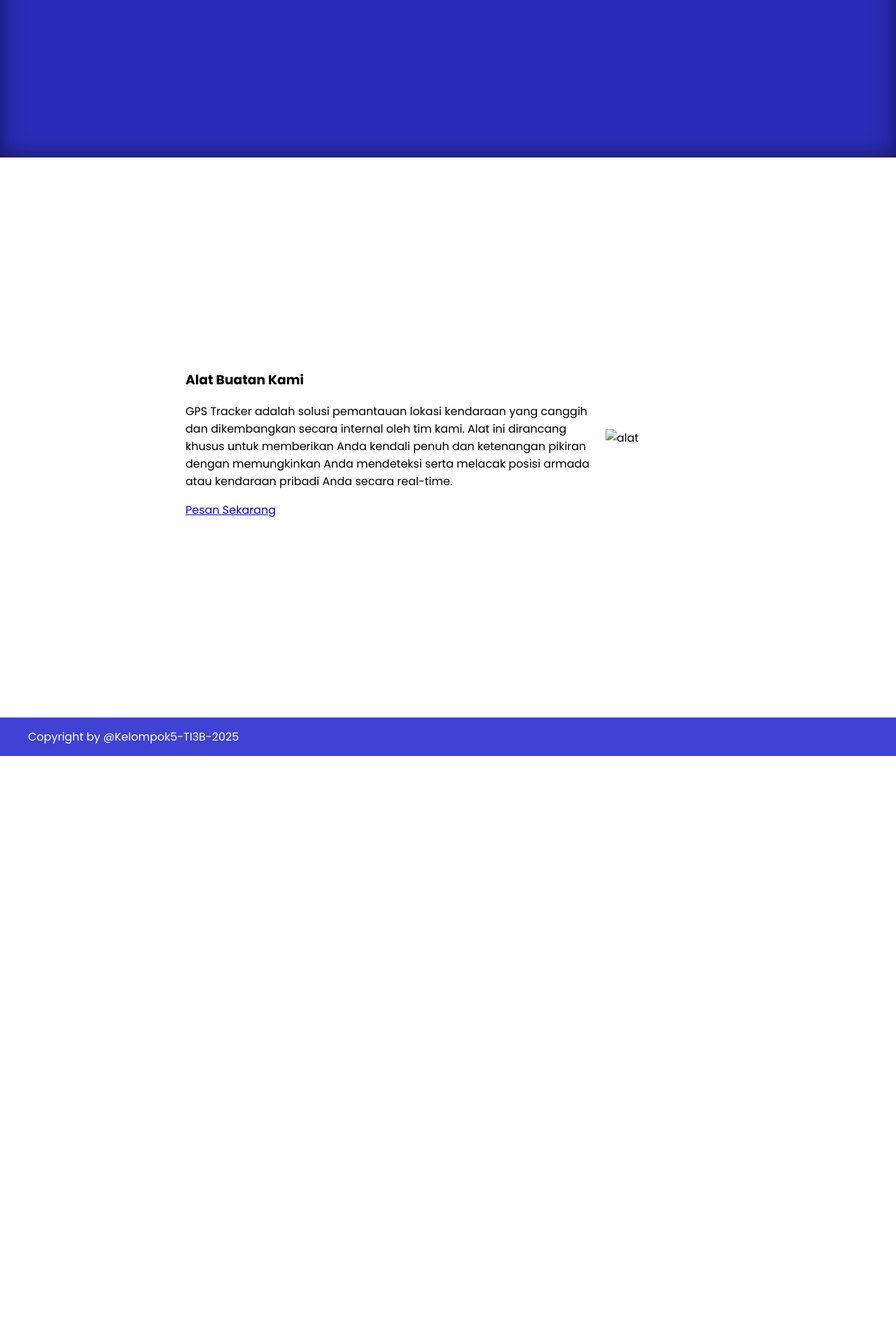
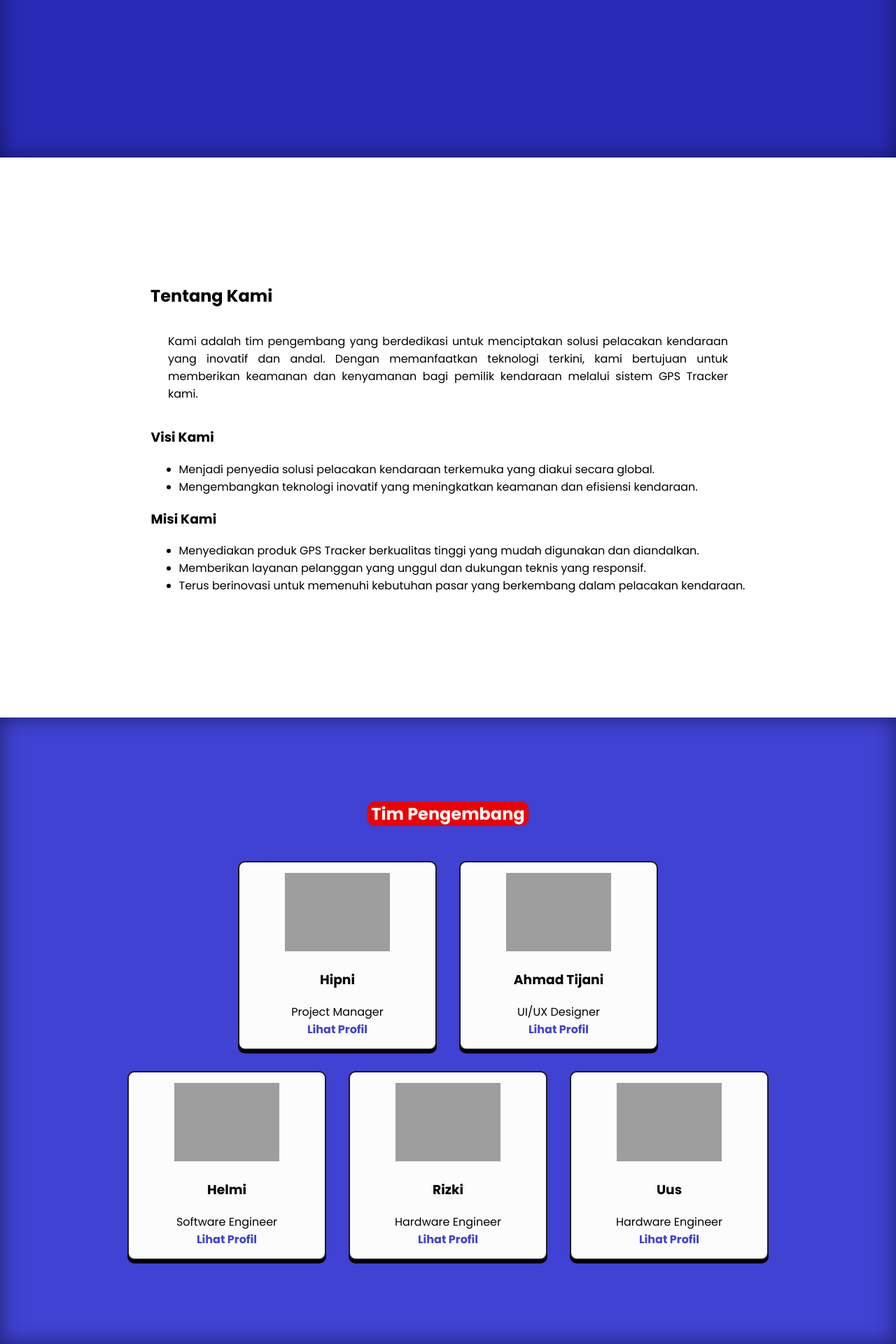
Before and after one commit to Haippp/GPS-Tracker, a PHP site: page /landingpage.html in a window 1280 px wide. Shown: the part 1520-3440 px from the top of the page at 70% size. Before the commit the page ends 2600 px from the top, so only its background shows below. Run offline with PHP 8.4, Linux system fonts and the light colour scheme; grey boxes are pictures that could not be loaded.

Commit message:
Penambahan bagian About Us

```diff
--- a/Asset/style/landingStyle.css
+++ b/Asset/style/landingStyle.css
@@ -66,6 +66,21 @@ footer{
     align-items: center;
 }
 
+.about-section {
+    height: 100vh;
+    justify-content: center;
+    align-items: center;
+    display: flex;
+    flex-direction: column;
+}
+.titleAB{
+    width: 850px;
+}
+.desc-about{
+    width: 800px;
+    text-align: justify;
+}
+
 .title{
     display: flex;
     flex-direction: column;
@@ -113,6 +128,14 @@ footer{
     gap: 2rem;
 }
 
+.information p{
+    margin-top: 0;
+    font-size: 13pt;
+    text-align: justify;
+    color: var(--background-siang);
+    width: 75%;
+}
+
 .information h1{
     background-color: #ee0000;
     color:  #F5FEFD;
@@ -124,11 +147,80 @@ footer{
     white-space: nowrap;
 }
 
-.information p{
-    margin-top: 0;
+.lower-container{
+    background-color: var(--warna-malam);
+    height: auto;
+    align-items: center;
+    padding-top: 80px;
+    padding-bottom: 120px;
+    box-shadow: inset 0 0 30px rgba(0, 0, 0, 0.5);
+}
+.teamtext{
+    display: flex;
+    flex-direction: column;
+    align-items: center;
+    justify-content: center;
+    gap: 10px;
+    margin-top: 20px;
+}
+.teamtext h2{
+    background-color: #ee0000;
+    display: inline-block;
+    padding: 0px 5px;
+    border-radius: 10px;
+    color: var(--background-siang);
+    text-align: center;
+    white-space: nowrap;
+}
+
+.container-profile{
+    justify-content: center;
+    display: flex;
+    gap: 2rem;
+    flex-wrap: wrap;
     text-align: justify;
-    color: var(--background-siang);
-    width: 75%;
+    margin-top: 30px;
+}
+.container-profile2{
+    justify-content: center;
+    display: flex;
+    gap: 2rem;
+    flex-wrap: wrap;
+    text-align: justify;
+    margin-top: 30px;
+}
+
+.container-profile .card-profil{
+    width: 250px;
+    background-color: var(--background-siang);
+    border: 2px solid var(--background-malam);
+    box-shadow: 0px 5px;
+    padding: 15px;
+    border-radius: 10px;
+    transition: transform 0.2s ease;
+    text-align: center;
+}
+.container-profile2 .card-profil{
+    width: 250px;
+    background-color: var(--background-siang);
+    border: 2px solid var(--background-malam);
+    box-shadow: 0px 5px;
+    padding: 15px;
+    border-radius: 10px;
+    transition: transform 0.2s ease;
+    text-align: center;
+}
+
+.container-profile .card-profil:hover, .container-profile2 .card-profil:hover {
+    box-shadow: 0px 5px;
+    transform: translateY(-5px) scale(1.02);
+}
+
+.card-profil a{
+    text-decoration: none;
+    color: var(--warna-malam);
+    font-weight: bold;
+    margin-top: 15px;
 }
 
 .container{
--- a/landingpage.html
+++ b/landingpage.html
@@ -68,7 +68,66 @@
             </div>
         </div>
     </div>
-
+    <div class ="about-section">
+        <div class="titleAB">
+            <h2>Tentang Kami</h2>
+        </div>
+        <div class="desc-about">
+            <p>Kami adalah tim pengembang yang berdedikasi untuk menciptakan solusi pelacakan kendaraan yang inovatif dan andal. Dengan memanfaatkan teknologi terkini, kami bertujuan untuk memberikan keamanan dan kenyamanan bagi pemilik kendaraan melalui sistem GPS Tracker kami.</p>
+        </div>
+            <div class="visi-misi">
+                <h3>Visi Kami</h3>
+                <ul>
+                    <li>Menjadi penyedia solusi pelacakan kendaraan terkemuka yang diakui secara global.</li>
+                    <li>Mengembangkan teknologi inovatif yang meningkatkan keamanan dan efisiensi kendaraan.</li>
+                </ul>
+                <h3>Misi Kami</h3>
+                <ul>
+                    <li>Menyediakan produk GPS Tracker berkualitas tinggi yang mudah digunakan dan diandalkan.</li>
+                    <li>Memberikan layanan pelanggan yang unggul dan dukungan teknis yang responsif.</li>
+                    <li>Terus berinovasi untuk memenuhi kebutuhan pasar yang berkembang dalam pelacakan kendaraan.</li>
+                </ul>
+            </div>
+    </div>
+        <div class="lower-container">
+            <div class="teamtext">
+            <h2>Tim Pengembang</h2>
+            </div>
+            <div class="container-profile">
+                <div class="card-profil">
+                    <img src="./Asset/image/profil1.jpg" alt="Profil 1" width="150px">
+                    <h3>Hipni</h3>
+                    <span>Project Manager</span><br>
+                    <a href="#">Lihat Profil</a>
+                </div>
+                <div class="card-profil">
+                    <img src="./Asset/image/profil3.jpg" alt="Profil 2" width="150px">
+                    <h3>Ahmad Tijani</h3>
+                    <span>UI/UX Designer</span><br>
+                    <a href="#">Lihat Profil</a>
+                </div>
+                </div>
+                <div class="container-profile2">
+                    <div class="card-profil">
+                    <img src="./Asset/image/profil4.jpg" alt="Profil 3" width="150px">
+                    <h3>Helmi</h3>
+                    <span>Software Engineer</span><br>
+                    <a href="#">Lihat Profil</a>
+                </div>
+                <div class="card-profil">
+                    <img src="./Asset/image/profil4.jpg" alt="Profil 4" width="150px">
+                    <h3>Rizki</h3>
+                    <span>Hardware Engineer</span><br>
+                    <a href="#">Lihat Profil</a>
+                </div>
+                <div class="card-profil">
+                    <img src="./Asset/image/profil2.jpg" alt="Profil 5" width="150px">
+                    <h3>Uus</h3>
+                    <span>Hardware Engineer</span><br>
+                    <a href="#">Lihat Profil</a>
+                </div>
+            </div>
+        </div>
     <div class="Product">
         <div class="desc-product">
             <h3>Alat Buatan Kami</h3>
```
Also changed, not shown: 1 other file.
